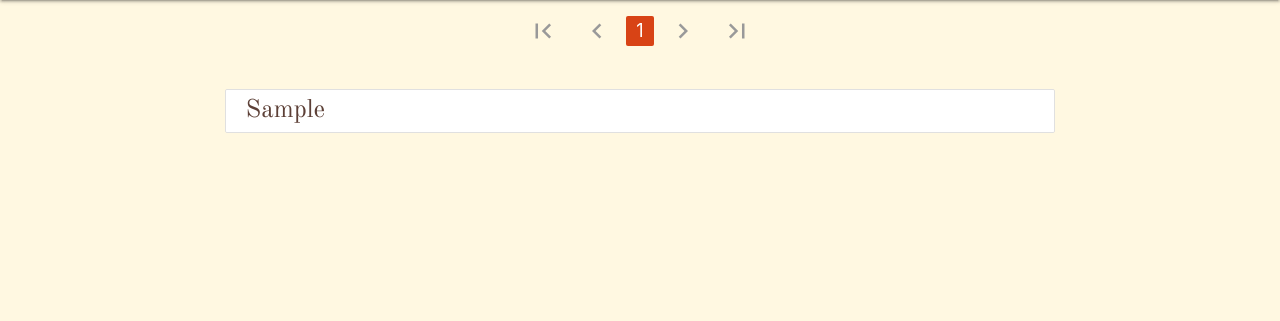
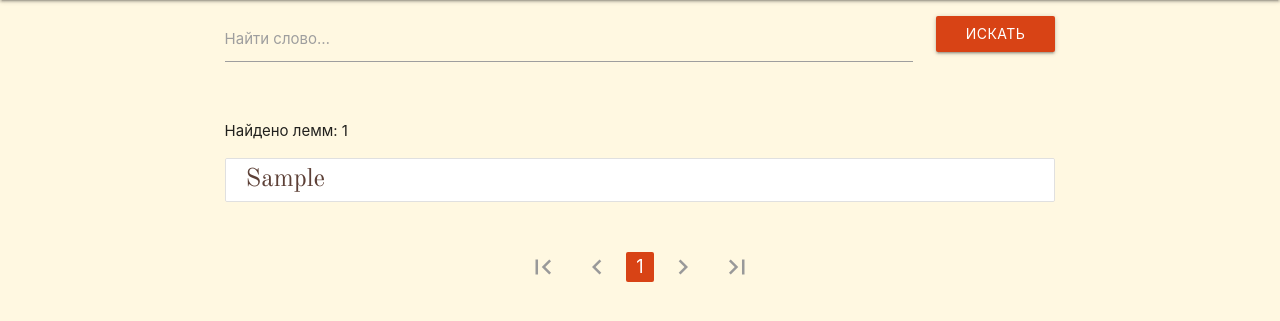
Before and after one commit to pantlmn/liturcorpora, a Django app: page /ruscorpora/lemmas/ in a window 1280 px wide. Shown: the part 64-385 px from the top of the page. Run offline with Django 3.2, Linux system fonts and the light colour scheme; tables that the repository leaves empty hold one stand-in row (values such as "Sample post").

Commit message:
Простой поиск

```diff
--- a/lc/rc_dic/static/rc_dic/style.css
+++ b/lc/rc_dic/static/rc_dic/style.css
@@ -60,3 +60,16 @@ p, ul, li, h1, h2, h3, h4, h5 {
 .inline-icon {
    vertical-align: top;
 }
+/* label focus color */
+.input-field input:focus + label {
+	color: #bf360c !important;
+}
+/* label underline focus color */
+.row .input-field input:focus {
+	border-bottom: 2px solid #bf360c !important;
+	box-shadow: 0 0px 0 0  !important
+}
+/* icon prefix focus color */
+.input-field .prefix.active {
+	color: #bf360c !important;
+}
--- a/lc/rc_dic/templates/rc_dic/lemmas.html
+++ b/lc/rc_dic/templates/rc_dic/lemmas.html
@@ -14,20 +14,55 @@
         </div>
     </div>
 </nav>
+
+<!-- <div class="row">
+    <div class="input-field col s12 m12 l8 offset-l2 red-text">
+    <i class="red-text material-icons prefix">search</i>
+    <input type="text" placeholder="Найти…" class="red-text csl-rc flow-text" >
+    </div>
+</div> -->
+<div class=row>
+    <form class="col s12 m12 l8 offset-l2" action="{% url 'rc_dic:find_word' %}" method="get">
+        <div class=row>
+            <div class="input-field col s10 m10 l10">
+                <input id="icon_prefix" type="text" name="q">
+                <label for="icon_prefix">Найти слово…</label>
+            </div>
+            <div class="input-field col s2 m2 l2">
+                <button class="btn waves-effect waves-light deep-orange darken-3 right" type="submit">
+                    Искать
+                    <i class="material-icons left">search</i>
+                </button>
+            </div>
+        </div>
+    </form>
+<div class="col s12 m12 l8 offset-l2">
+    {% if lemmas.paginator.count > 0 %}
+        <p>Найдено лемм: {{ lemmas.paginator.count }}</p>
+    {% else %}
+        <p>Ничего не найдено, простите.</p>
+    {% endif %}
+<div class="collection flow-text">
+    {% for lemma in lemmas %}
+        <a href="{% url 'rc_dic:list_lemmas' %}{{ lemma.pk }}/" class="collection-item csl-rc brown-text text-darken-2">{{ lemma.txt }}</a>
+    {% endfor %}
+</div>
+</div>
+</div>
 <div class="row center">
 <div class="col s12 m12 l8 offset-l2">
 <ul class="pagination">
     {% if lemmas.has_previous %}
-        <li class="waves-effect"><a href="?page=1"><i class="material-icons">first_page</i></a></li>
-        <li class="waves-effect"><a href="?page={{ lemmas.previous_page_number }}"><i class="material-icons">chevron_left</i></a></li>
+        <li class="waves-effect"><a href="?page=1{% if q %}&q={{ q }}{% endif%}"><i class="material-icons">first_page</i></a></li>
+        <li class="waves-effect"><a href="?page={{ lemmas.previous_page_number }}{% if q %}&q={{ q }}{% endif%}"><i class="material-icons">chevron_left</i></a></li>
     {% else %}
         <li class="disabled"><a href="#!"><i class="material-icons">first_page</i></a></li>
         <li class="disabled"><a href="#!"><i class="material-icons">chevron_left</i></a></li>
     {% endif %}
     <li class="active deep-orange darken-3"><a>{{ lemmas.number }}</a></li>
     {% if lemmas.has_next %}
-        <li class="waves-effect"><a href="?page={{ lemmas.next_page_number }}"><i class="material-icons">chevron_right</i></a></li>
-        <li class="waves-effect"><a href="?page={{  lemmas.paginator.num_pages }}"><i class="material-icons">last_page</i></a></li>
+        <li class="waves-effect"><a href="?page={{ lemmas.next_page_number }}{% if q %}&q={{ q }}{% endif%}"><i class="material-icons">chevron_right</i></a></li>
+        <li class="waves-effect"><a href="?page={{  lemmas.paginator.num_pages }}{% if q %}&q={{ q }}{% endif%}"><i class="material-icons">last_page</i></a></li>
     {% else %}
         <li class="disabled"><a href="#!"><i class="material-icons">chevron_right</i></a></li>
         <li class="disabled"><a href="#!"><i class="material-icons">last_page</i></a></li>
@@ -35,21 +70,6 @@
 </ul>
 </div>
 </div>
-<!-- <div class="row">
-    <div class="input-field col s12 m12 l8 offset-l2 red-text">
-    <i class="red-text material-icons prefix">search</i>
-    <input type="text" placeholder="Найти…" class="red-text csl-rc flow-text" >
-    </div>
-</div> -->
-<div class=row>
-<div class="col s12 m12 l8 offset-l2">
-<div class="collection flow-text">
-    {% for lemma in lemmas %}
-        <a href="{{ lemma.pk }}/" class="collection-item csl-rc brown-text text-darken-2">{{ lemma.txt }}</a>
-    {% endfor %}
-</div>
-</div>
-</div>
 {% include "rc_dic/bottom_js.html" %}
 </body>
 </html>
--- a/lc/rc_dic/urls.py
+++ b/lc/rc_dic/urls.py
@@ -7,6 +7,7 @@ urlpatterns = [
     path('', views.index, name='index'),
     path('robots.txt', views.robots, name='robots'),
     path('ruscorpora/', views.index, name='index'),
+    path('ruscorpora/find/', views.find_word, name='find_word'),
     path('ruscorpora/lemmas/', views.list_lemmas, name='list_lemmas'),
     path('ruscorpora/lemmas/<int:lemma_id>/', views.lemma_info, name='lemma_info'),
 ]
--- a/lc/rc_dic/views.py
+++ b/lc/rc_dic/views.py
@@ -18,10 +18,12 @@ def robots(request):
 
 # from gererate_word_forms import generate_forms
 
+LEMMAS_PER_PAGE = 12 # Show 12 lemmas per page
+
 
 def list_lemmas(request):
     all_lemmas = Lemma.objects.filter(~Q(txt__contains="#") & ~Q(txt__contains="+") ).order_by('txt')
-    paginator = Paginator(all_lemmas, 12) # Show 12 lemmas per page
+    paginator = Paginator(all_lemmas, LEMMAS_PER_PAGE)
     page = request.GET.get('page')
     lemmas = paginator.get_page(page)
     return render(request, 'rc_dic/lemmas.html', {'lemmas': lemmas})
@@ -87,3 +89,14 @@ def lemma_info(request, lemma_id):
                 'prev_lemma' : prev_lemma,
                 'next_lemma' : next_lemma,
                 })
+
+
+def find_word(request):
+    all_lemmas = Lemma.objects.filter(~Q(txt__contains="#")
+                                    & ~Q(txt__contains="+")
+                                    & Q(txt__contains=request.GET['q'])
+                                ).order_by('txt')
+    paginator = Paginator(all_lemmas, LEMMAS_PER_PAGE)
+    page = request.GET.get('page')
+    lemmas = paginator.get_page(page)
+    return render(request, 'rc_dic/lemmas.html', {'lemmas': lemmas, 'q' : request.GET['q']})
```
